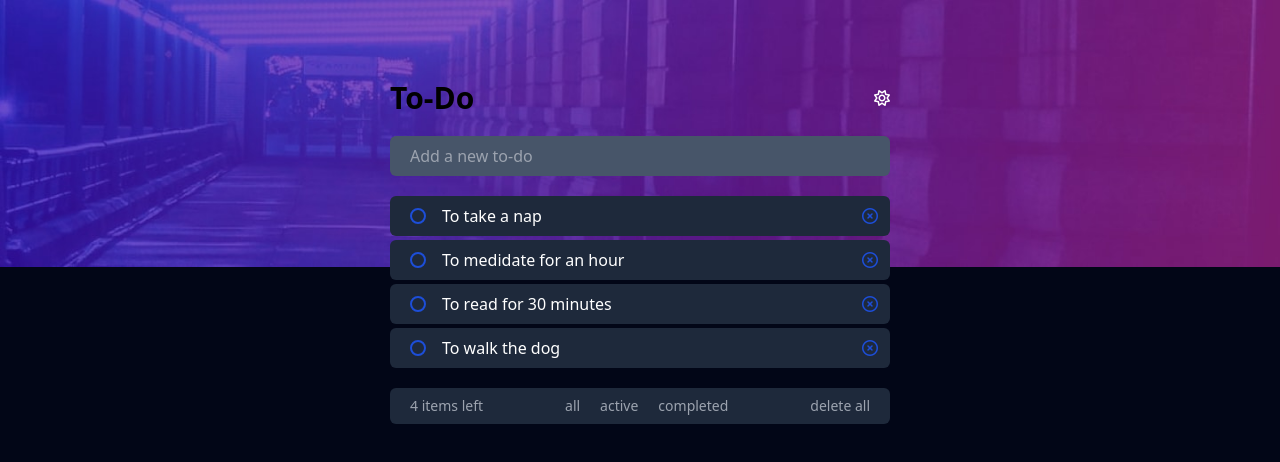
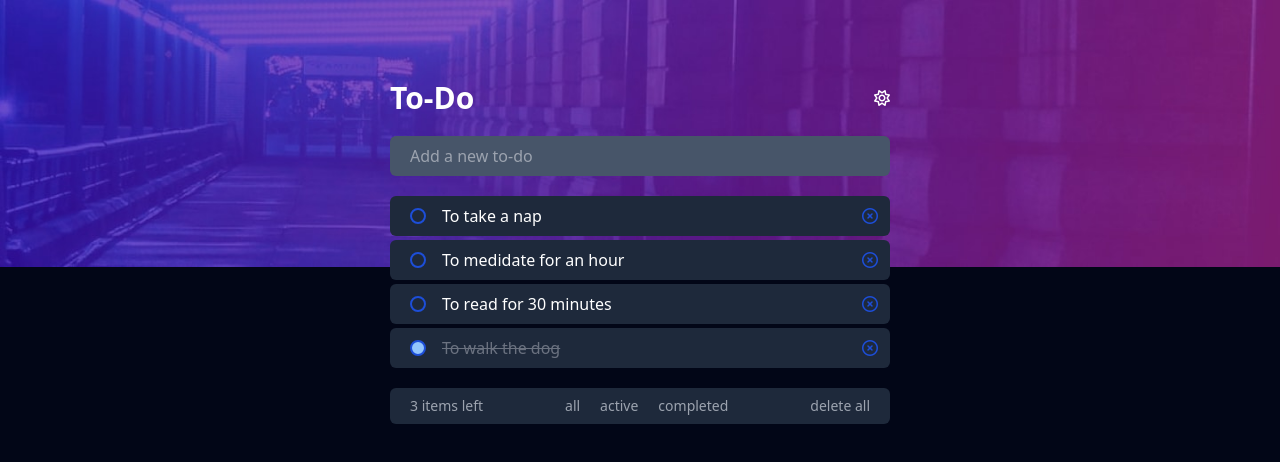
Before and after one commit to HoDoR54/to-do-list-web-app, a React (Vite) app: page / in a window 1280 px wide. Both pictures are taken after a click on the element 418 px from the left and 348 px from the top of the page. Shown: the top 462 px of the page. Built offline with nearby package versions, Linux system fonts and the light colour scheme.

Commit message:
[Add] mark as done feature added

```diff
--- a/src/components/AppContainer.tsx
+++ b/src/components/AppContainer.tsx
@@ -49,9 +49,9 @@ const AppContainer = () => {
     <section className="z-10 flex flex-col gap-5 max-h-max md:w-[500px] w-[300px]">
       <Header />
       <Input addTodo={addTodo} />
-      <ListBox todoList={todo} deleteTodo={deleteTodo} />
       <TodoListContext.Provider value={[todo, setTodo]}>
-        <BottomBar todoList={todo} />
+        <ListBox deleteTodo={deleteTodo} />
+        <BottomBar />
       </TodoListContext.Provider>
     </section>
   );
--- a/src/components/BottomBar.tsx
+++ b/src/components/BottomBar.tsx
@@ -1,14 +1,8 @@
-import React from "react";
 import { DeleteAll, LeftItemsDisplay } from "./BottomBarComponents";
 import ListFilter from "./ListFilter";
-import { TodoType } from "./AppContainer";
 import { useThemeContext } from "../context";
 
-interface BottomBarProps {
-  todoList: TodoType[];
-}
-
-const BottomBar: React.FC<BottomBarProps> = ({ todoList }) => {
+const BottomBar = () => {
   const [theme, _] = useThemeContext();
 
   return (
@@ -17,7 +11,7 @@ const BottomBar: React.FC<BottomBarProps> = ({ todoList }) => {
         !theme ? "bg-white text-gray-900 shadow" : "bg-slate-800 text-gray-200"
       }`}
     >
-      <LeftItemsDisplay todoList={todoList} />
+      <LeftItemsDisplay />
       <ListFilter />
       <DeleteAll />
     </div>
--- a/src/components/BottomBarComponents.tsx
+++ b/src/components/BottomBarComponents.tsx
@@ -1,16 +1,12 @@
-import React from "react";
 import { useTodoListTContext } from "../context";
-import { TodoType } from "./AppContainer";
 import { useThemeContext } from "../context";
 
-interface LeftItemsDisplayProps {
-  todoList: TodoType[];
-}
+export const LeftItemsDisplay = ({}) => {
+  const [todo, __] = useTodoListTContext();
 
-export const LeftItemsDisplay: React.FC<LeftItemsDisplayProps> = ({
-  todoList,
-}) => {
   const [theme, _] = useThemeContext();
+
+  const activeItems = todo.filter((task) => !task.status);
   return (
     <p
       className={`cursor-pointer ${
@@ -19,7 +15,7 @@ export const LeftItemsDisplay: React.FC<LeftItemsDisplayProps> = ({
           : "hover:text-black text-gray-500"
       }`}
     >
-      {todoList.length} items left
+      {activeItems.length} items left
     </p>
   );
 };
--- a/src/components/Header.tsx
+++ b/src/components/Header.tsx
@@ -6,7 +6,7 @@ const Header = () => {
   return (
     <div className="flex justify-between">
       <h1
-        className={`text-3xl font-bold ${theme ? "text-black" : "text-white"}`}
+        className={`text-3xl font-bold ${!theme ? "text-black" : "text-white"}`}
       >
         To-Do
       </h1>
--- a/src/components/ListBox.tsx
+++ b/src/components/ListBox.tsx
@@ -1,20 +1,18 @@
-import React from "react";
 import ListItem from "./ListItem";
-import { TodoType } from "./AppContainer";
-import { useThemeContext } from "../context";
+import { useThemeContext, useTodoListTContext } from "../context";
 
 interface ListBoxProps {
-  todoList: TodoType[];
   deleteTodo: (index: number) => void;
 }
 
-const ListBox: React.FC<ListBoxProps> = ({ todoList, deleteTodo }) => {
+const ListBox: React.FC<ListBoxProps> = ({ deleteTodo }) => {
   const [theme, _] = useThemeContext();
+  const [todo, __] = useTodoListTContext();
 
   return (
     <ul className="flex flex-col-reverse w-full gap-1">
-      {todoList.length > 0 ? (
-        todoList.map((task, index) => (
+      {todo.length > 0 ? (
+        todo.map((task, index) => (
           <ListItem
             task={task}
             index={index}
--- a/src/components/ListFilter.tsx
+++ b/src/components/ListFilter.tsx
@@ -7,13 +7,14 @@ const ListFilter = () => {
 
   return (
     <ul className="flex gap-5">
-      {filters.map((filter) => (
+      {filters.map((filter, index) => (
         <li
           className={`cursor-pointer ${
             theme
               ? "hover:text-white text-gray-400"
               : "hover:text-black text-gray-500"
           }`}
+          key={index}
         >
           <span>{filter}</span>
         </li>
--- a/src/components/ListItem.tsx
+++ b/src/components/ListItem.tsx
@@ -1,5 +1,6 @@
 import { TodoType } from "./AppContainer";
 import { useThemeContext } from "../context";
+import { useTodoListTContext } from "../context";
 
 interface ListItemProps {
   task: TodoType;
@@ -9,6 +10,13 @@ interface ListItemProps {
 
 const ListItem: React.FC<ListItemProps> = ({ task, index, deleteTodo }) => {
   const [theme, _] = useThemeContext();
+  const [todo, setTodo] = useTodoListTContext();
+
+  const updateTodoStatus = (idx: number) => {
+    const newTodo = [...todo];
+    newTodo[idx].status = !newTodo[idx].status;
+    setTodo(newTodo);
+  };
 
   return (
     <li
@@ -18,12 +26,26 @@ const ListItem: React.FC<ListItemProps> = ({ task, index, deleteTodo }) => {
     >
       <div className="w-[2rem] flex items-center">
         {!task.status ? (
-          <span className="w-4 h-4 border-2 border-blue-700 rounded-full cursor-pointer hover:scale-105 active:scale-100"></span>
+          <span
+            className="w-4 h-4 border-2 border-blue-700 rounded-full cursor-pointer hover:scale-105 active:scale-100"
+            onClick={() => {
+              updateTodoStatus(index);
+            }}
+          ></span>
         ) : (
-          <span className="w-4 h-4 bg-blue-700 border-2 border-blue-700 rounded-full cursor-pointer hover:scale-105 active:scale-100"></span>
+          <span
+            className="w-4 h-4 bg-blue-300 border-2 border-blue-700 rounded-full cursor-pointer hover:scale-105 active:scale-100"
+            onClick={() => {
+              updateTodoStatus(index);
+            }}
+          ></span>
         )}
       </div>
-      <span>{task.task}</span>
+      {!task.status ? (
+        <span>{task.task}</span>
+      ) : (
+        <del className="text-gray-500">{task.task}</del>
+      )}
 
       <span
         className="absolute transform -translate-y-1/2 cursor-pointer right-3 top-1/2 hover:scale-105 active:scale-100"
```
